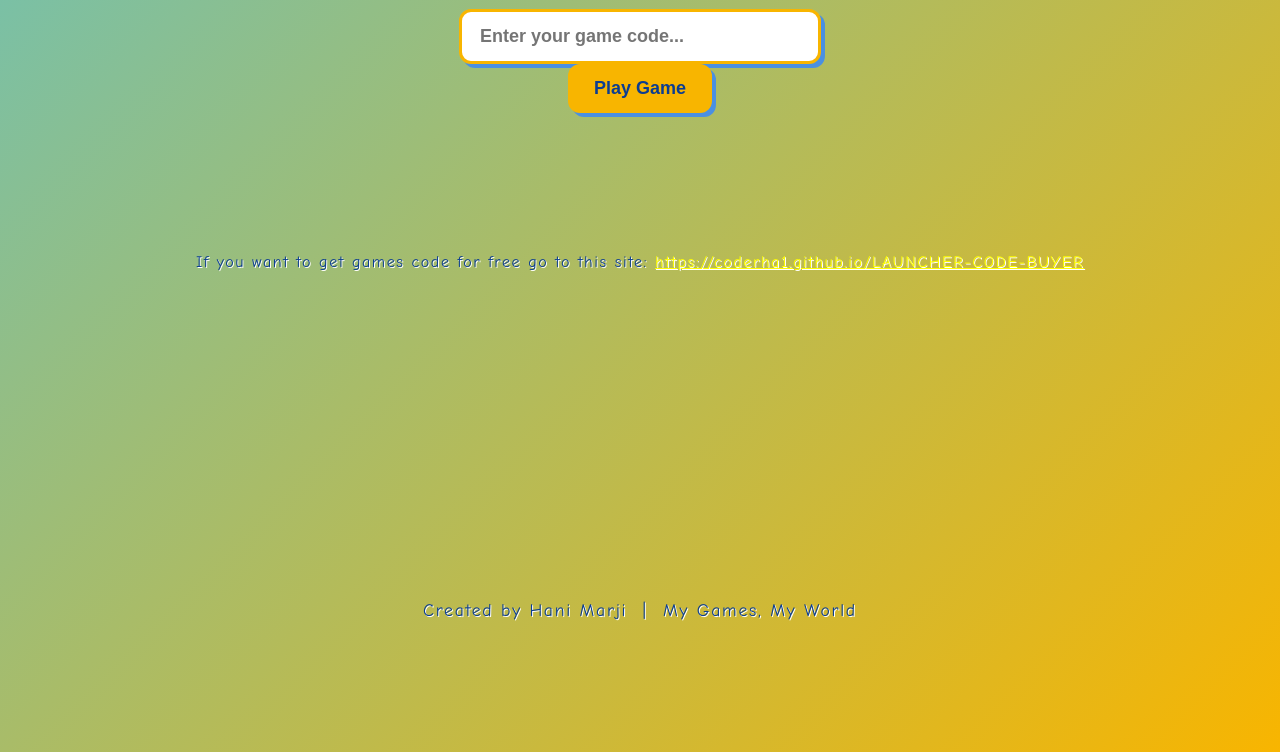
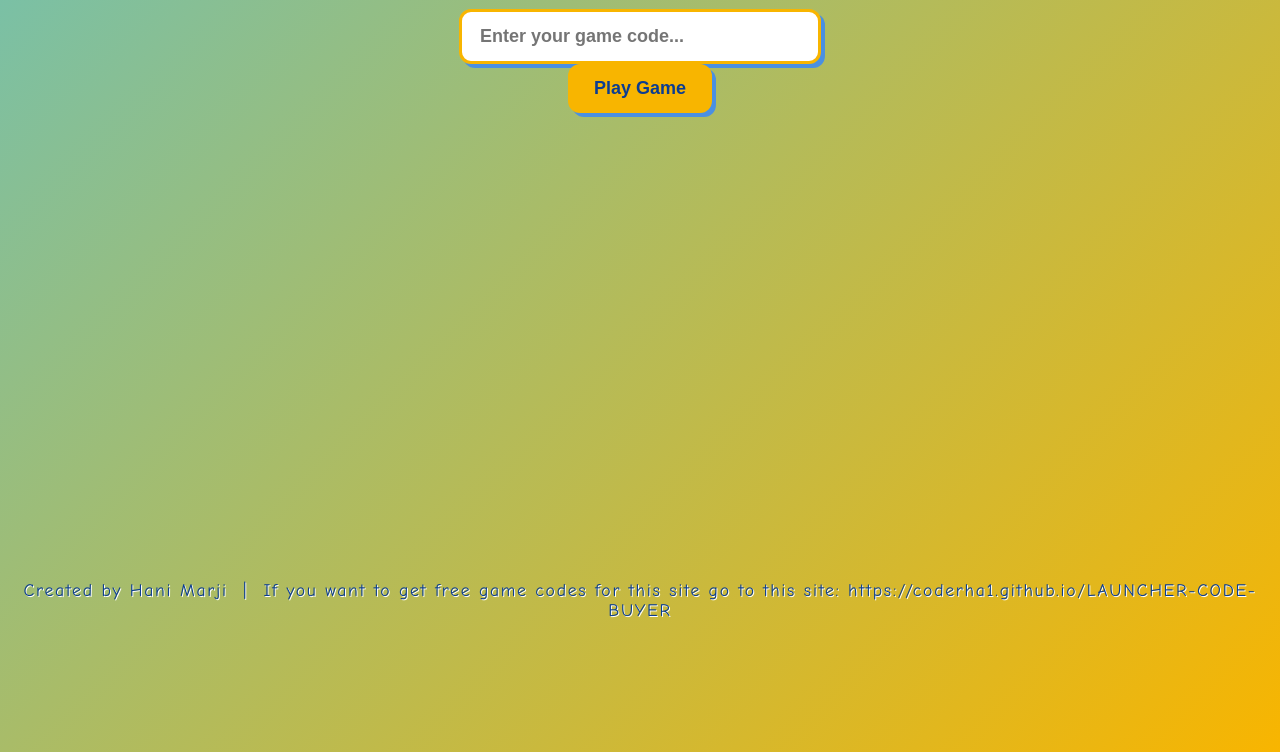
Before and after one commit to CoderHa1/Hani-s-Game-Launcher, a plain HTML site: page index.html in a window 1280 px wide. Shown: the part 168-920 px from the top of the page. Drawn offline with Linux system fonts and the light colour scheme.

Commit message:
Update index.html

```diff
--- a/index.html
+++ b/index.html
@@ -37,9 +37,6 @@
   <div id="message"></div>
 
   <!-- Moved and styled this paragraph -->
-  <div class="code-link">
-    <p>If you want to get games code for free go to this site: <a href="https://coderha1.github.io/LAUNCHER-CODE-BUYER" target="_blank" style="color: yellow;">https://coderha1.github.io/LAUNCHER-CODE-BUYER</a></p>
-  </div>
 
   <iframe id="gameFrame" style="display:none;"></iframe>
 
@@ -51,7 +48,7 @@
   <div class="cube"></div>
 
   <script src="launcher.js"></script>
-  <footer>Created by Hani Marji &nbsp;|&nbsp; My Games, My World</footer>
+  <footer>Created by Hani Marji &nbsp;|&nbsp; If you want to get free game codes for this site go to this site: https://coderha1.github.io/LAUNCHER-CODE-BUYER</footer>
 
 </body>
 </html>
```
